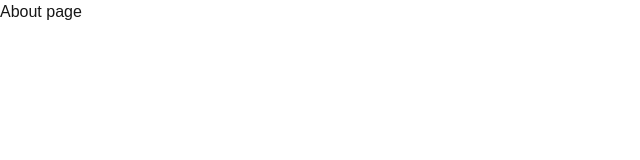
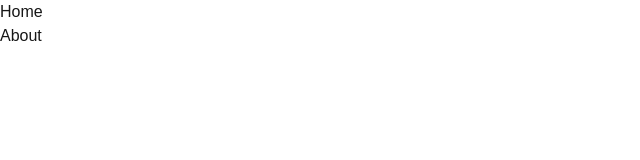
Before and after one commit to ledinhvan9x/deploy-learning, a Next.js app: page /about in a window 1280 px wide. Shown: the top 160 px of the page, without its empty margins (0-640 px from the left). Built offline with nearby package versions, Linux system fonts and the light colour scheme.

Commit message:
add page alo 2

```diff
--- a/app/about/page.tsx
+++ b/app/about/page.tsx
@@ -1,3 +1,10 @@
+import Link from "next/link";
+
 export default function About() {
-  return <div>About page</div>;
+  return (
+    <div>
+      <h1>Home</h1>
+      <Link href="/about">About</Link>
+    </div>
+  );
 }
--- /dev/null
+++ b/app/alo2/page.tsx
@@ -0,0 +1,3 @@
+export default function Alo2() {
+  return <div>Alo 2 page</div>;
+}
```
Also changed, not shown: package.json (+9 -2 lines), vitest.config.mts (added), 2 other files (tests, documents, lock files or other folders).
